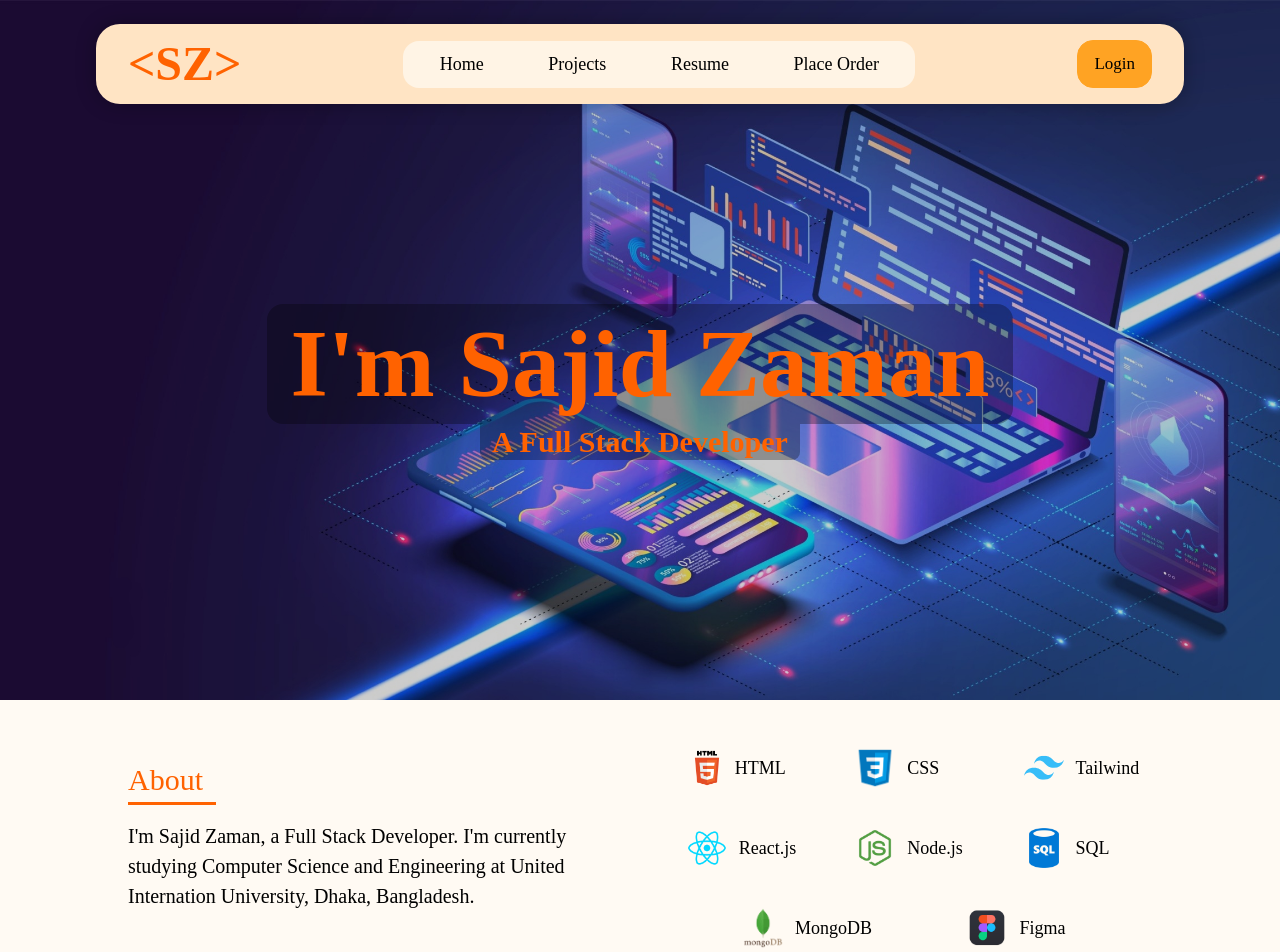
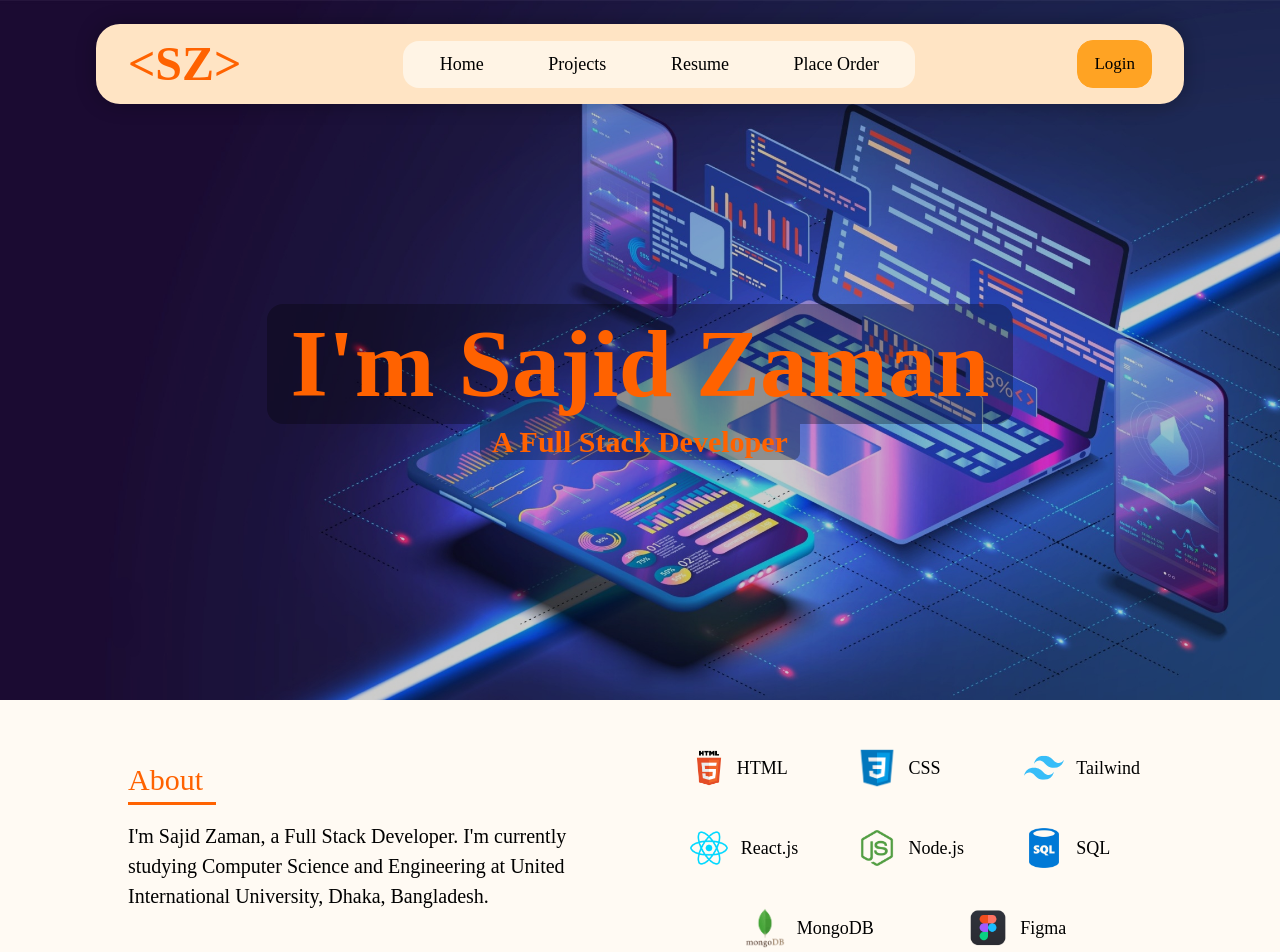
Before and after one commit to sajidzamanme/basic-portfolio, a plain HTML site: page index.html in a window 1280 px wide. Shown: the top 952 px of the page. Drawn offline with Linux system fonts and the light colour scheme.

Commit message:
minor text fixes

```diff
--- a/index.html
+++ b/index.html
@@ -109,7 +109,7 @@
 
           <p class="mt-4 text-[20px] text-center min-[970px]:text-start">
             I'm Sajid Zaman, a Full Stack Developer. I'm currently studying
-            Computer Science and Engineering at United Internation University,
+            Computer Science and Engineering at United International University,
             Dhaka, Bangladesh.
           </p>
         </div>
```
